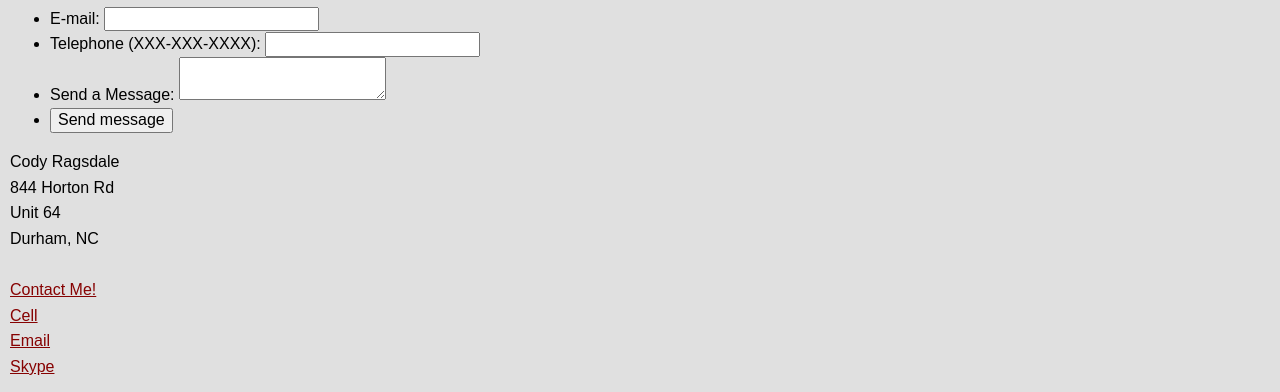
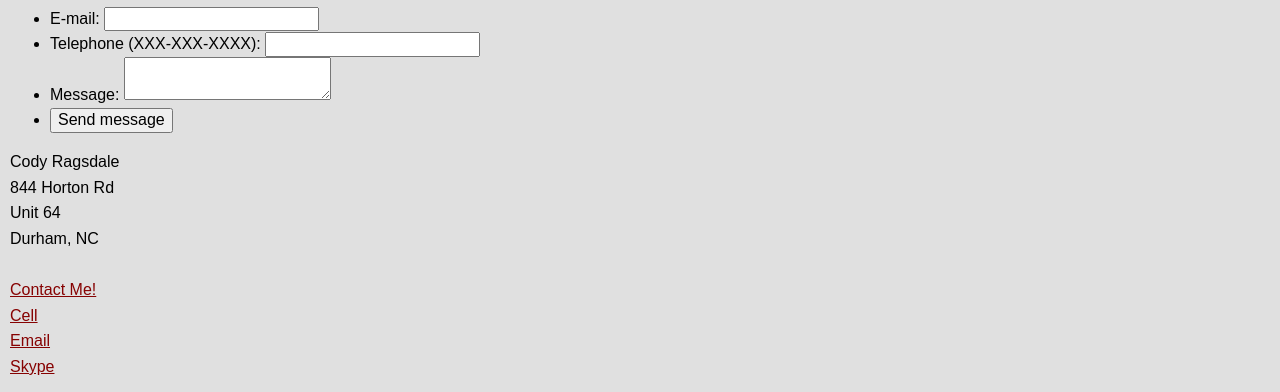
Before and after one commit to CodyRagsdale/Portfolio-Site, a plain HTML site: page contact.html in a window 1280 px wide. Shown: the part 190-582 px from the top of the page. Drawn offline with nearby package versions, Linux system fonts and the light colour scheme.

Commit message:
Revert "Update contact.html"
This reverts commit f243cab4f3f53b0f0139a6b87e9459e66eb99549.

```diff
--- a/contact.html
+++ b/contact.html
@@ -79,7 +79,7 @@
           </li>
           <li>
             <label class="standard-label" for="contact-message"
-              >Send a Message:
+              >Message:
             </label>
             <textarea maxlength="240" id="contact-message" required></textarea>
           </li>
```
